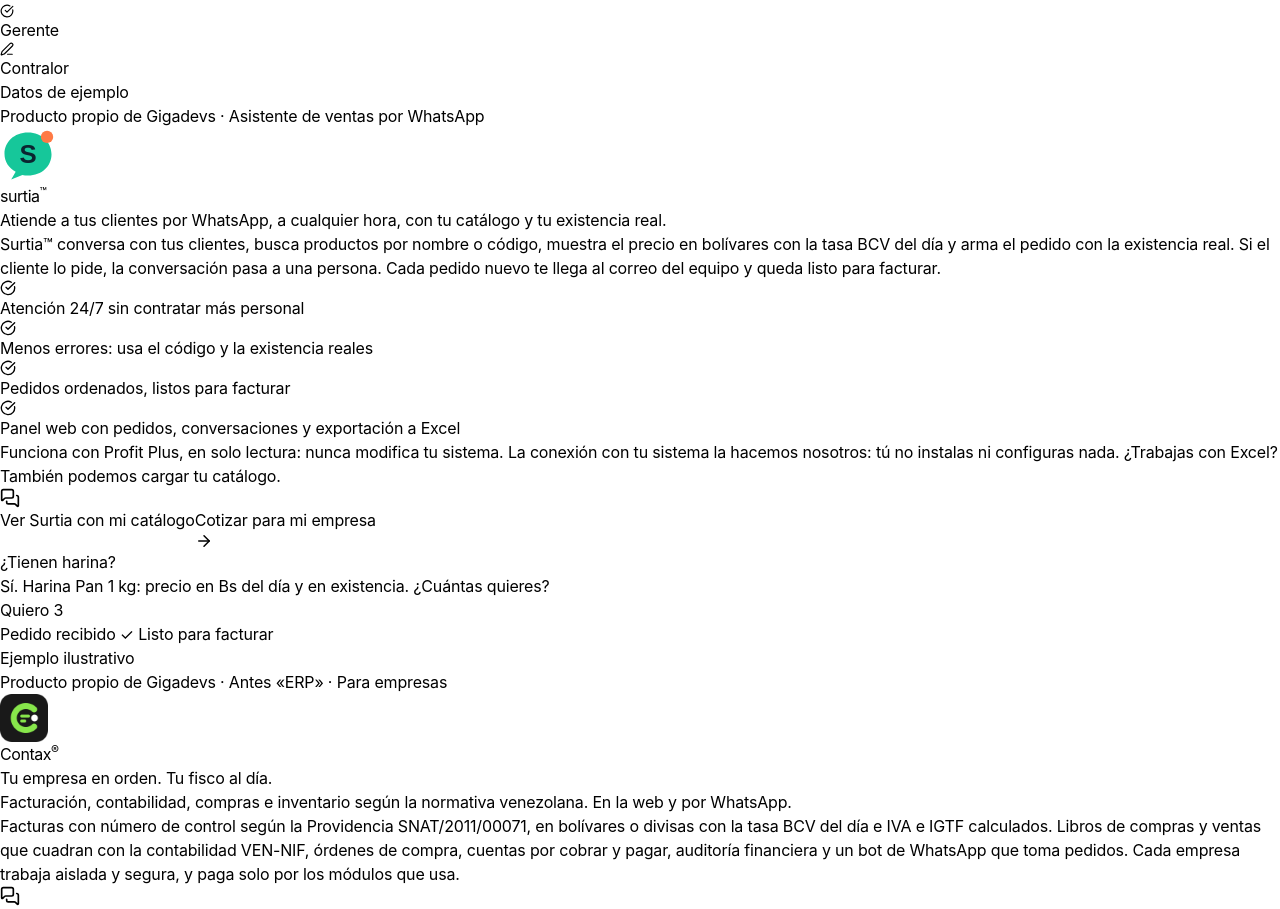
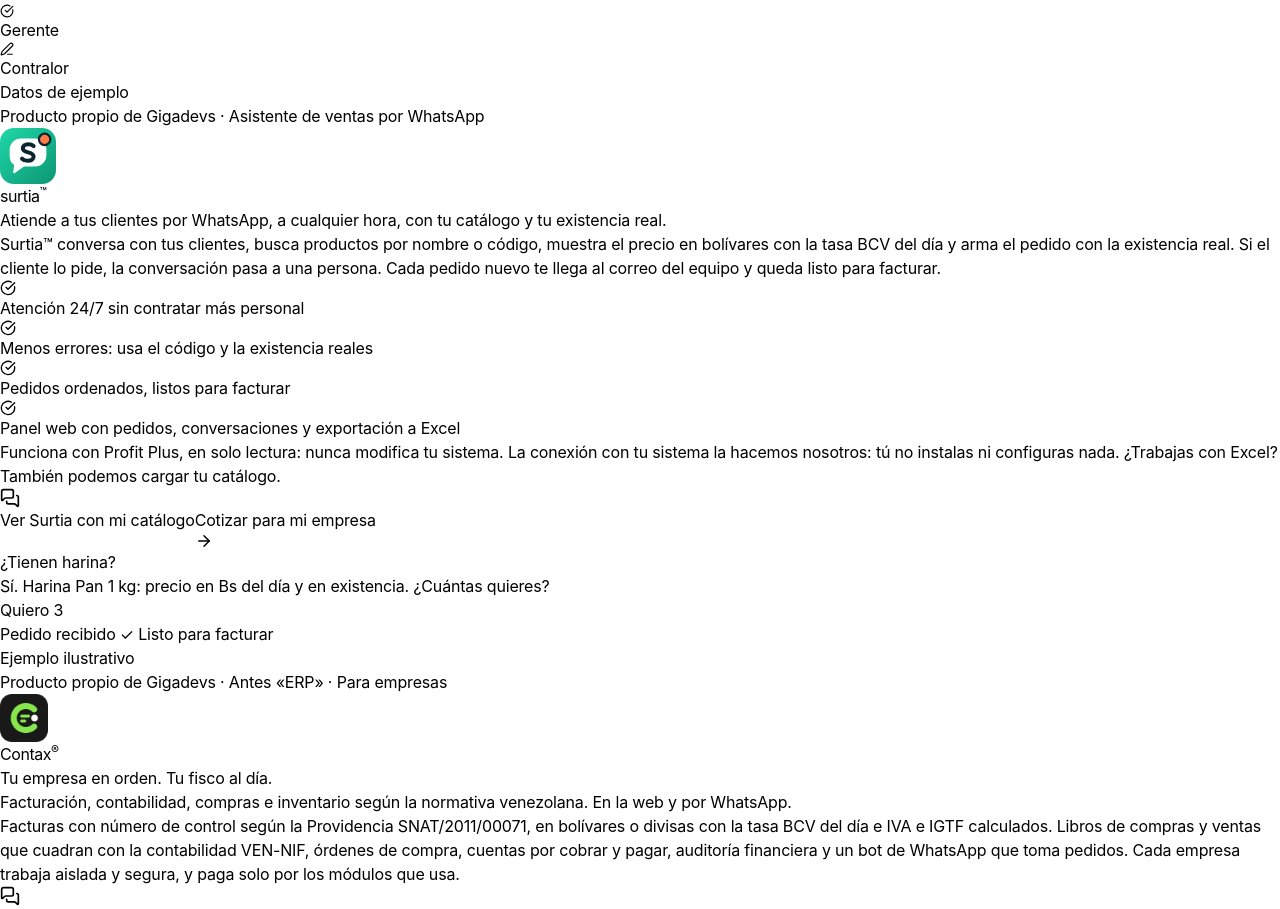
Before and after one commit to Aalejandro996/Gigadevs, a React (Vite) app: page / in a window 1280 px wide. Shown: the part 3742-4651 px from the top of the page. Built offline with nearby package versions, Linux system fonts and the light colour scheme; no server answers.

Commit message:
Usa el logo oficial de Surtia en la sección y el mosaico
El icono se toma de app/static/marca del repo Bot_Integrador.

```diff
--- a/src/sections.jsx
+++ b/src/sections.jsx
@@ -11,7 +11,7 @@ const QuincenaIcon = ({ size = 56 }) => (
 
 // Surtia™: asistente de ventas por WhatsApp (producto propio). Marca ™ hasta el registro ante el SAPI.
 const SurtiaMark = ({ size = 56 }) => (
-  <svg width={size} height={size} viewBox="0 0 100 100" aria-hidden="true" className="flex-shrink-0"><path d="M50 8C25 8 8 25 8 46c0 14 8 26 20 32l-8 14 20-8c3 1 6 1 10 1 25 0 42-17 42-38S75 8 50 8z" fill="#16C79A" /><text x="50" y="62" fontSize="46" fontWeight="800" textAnchor="middle" fill="#0B2530" fontFamily="Arial">S</text><circle cx="84" cy="16" r="11" fill="#FF7A45" /></svg>
+  <img src="/marketing/surtia/logo-icono.svg" width={size} height={size} alt="" className="flex-shrink-0" />
 );
 const SurtiaChat = ({ compact = false }) => (
   <div className={`bg-[#0B2530] text-white rounded-[2rem] p-5 shadow-2xl text-left ${compact ? '' : 'max-w-md mx-auto ring-1 ring-white/10'}`} role="img" aria-label="Ejemplo de una conversación de WhatsApp atendida por Surtia">
```
Also changed, not shown: public/marketing/surtia/logo-blanco.svg (added), public/marketing/surtia/logo-icono.svg (added).
